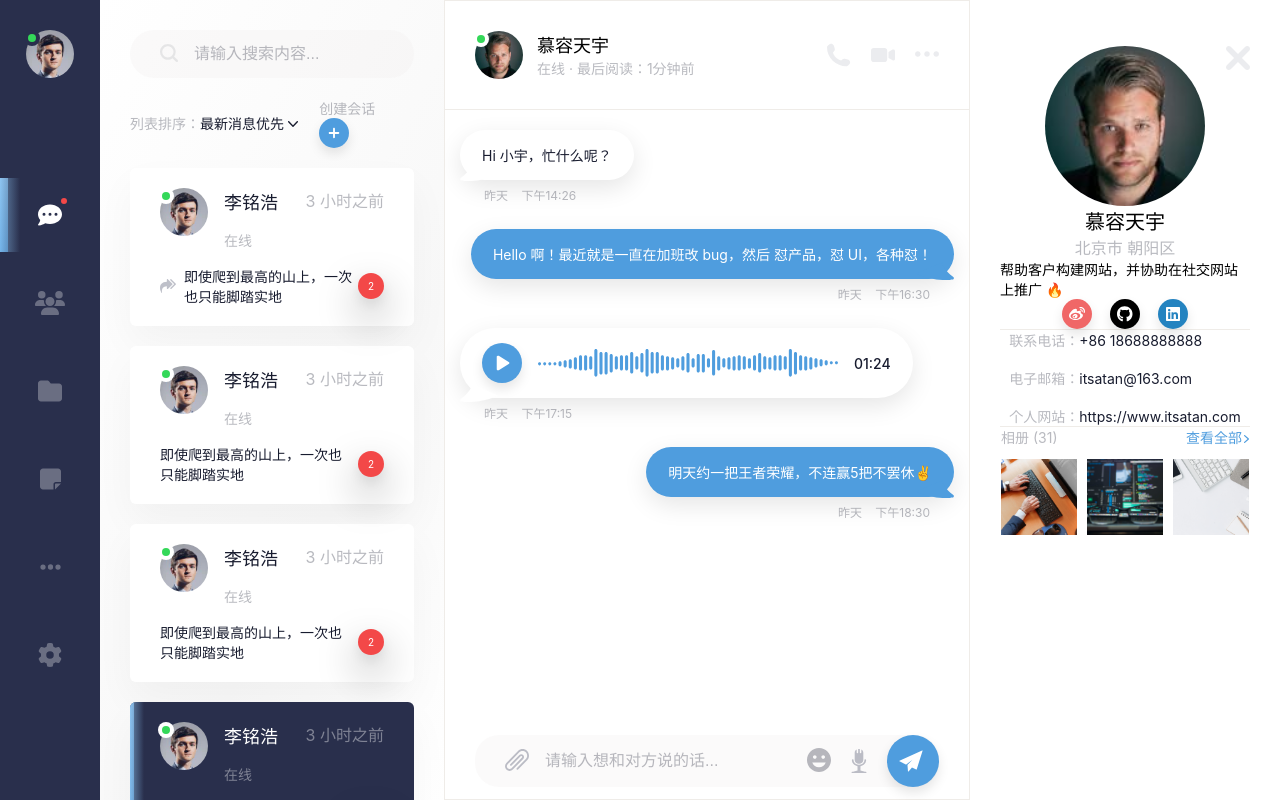
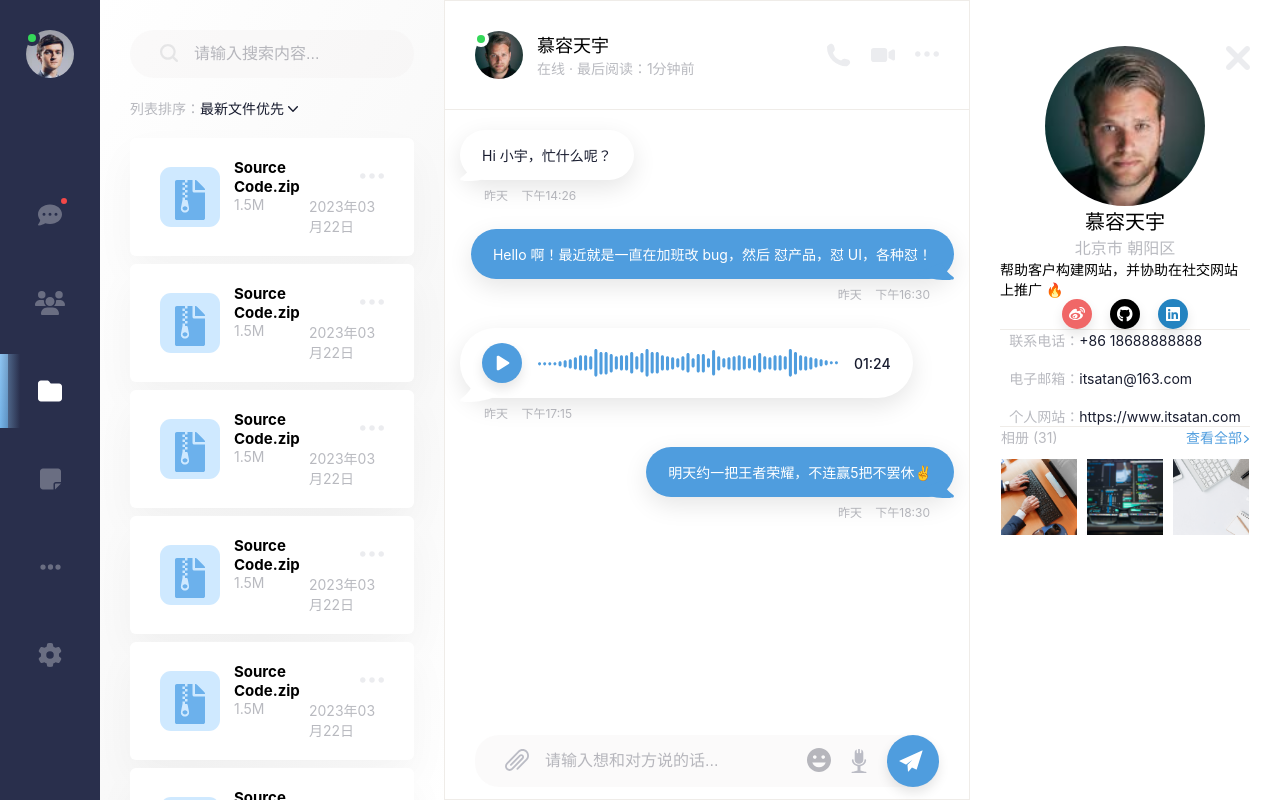
Before and after one commit to itsatan/im-ui, a React (Create React App) app: page /files in a window 1280 px wide. Built offline with nearby package versions, Linux system fonts and the light colour scheme.

Commit message:
NavBar Route

```diff
--- a/package.json
+++ b/package.json
@@ -14,6 +14,7 @@
         "add": "^2.0.6",
         "react": "^18.2.0",
         "react-dom": "^18.2.0",
+        "react-router-dom": "^6.9.0",
         "react-scripts": "5.0.1",
         "styled-components": "^5.3.8",
         "web-vitals": "^2.1.0",
--- a/src/App.js
+++ b/src/App.js
@@ -1,12 +1,15 @@
 import { ThemeProvider } from 'styled-components'
 import theme from './theme'
 import ChatApp from 'components/ChatApp'
+import { BrowserRouter as Router } from 'react-router-dom'
 
 function App () {
     return (
-        <ThemeProvider theme={theme}>
-            <ChatApp />
-        </ThemeProvider>
+        <Router>
+            <ThemeProvider theme={theme}>
+                <ChatApp />
+            </ThemeProvider>
+        </Router>
     )
 }
 
--- a/src/components/ChatApp/index.js
+++ b/src/components/ChatApp/index.js
@@ -1,8 +1,13 @@
+import ContactList from 'components/ContactList'
 import Conversation from 'components/Conversation'
+import EditProfile from 'components/EditProfile'
+import FileList from 'components/FileList'
 import MessageList from 'components/MessageList'
 import NavBar from 'components/NavBar'
+import NoteList from 'components/NoteList'
 import Profile from 'components/Profile'
 import React from 'react'
+import { Route, Routes } from 'react-router-dom'
 import StyledChatApp, { Content, Drawer, Nav, Sidebar } from './style'
 
 function ChatApp ({ ...rest }) {
@@ -12,7 +17,13 @@ function ChatApp ({ ...rest }) {
                 <NavBar />
             </Nav>
             <Sidebar>
-                <MessageList />
+                <Routes>
+                    <Route exact path='/' element={<MessageList />} />
+                    <Route exact path='/contacts' element={<ContactList />} />
+                    <Route exact path='/files' element={<FileList />} />
+                    <Route exact path='/notes' element={<NoteList />} />
+                    <Route path='/settings' element={<EditProfile />} />
+                </Routes>
             </Sidebar>
             <Content>
                 <Conversation />
--- a/src/components/NavBar/index.js
+++ b/src/components/NavBar/index.js
@@ -5,31 +5,38 @@ import Avatar from 'components/Avatar'
 import profileImage from 'assets/images/face-male-1.jpg'
 import { faCog, faCommentDots, faEllipsisH, faFolder, faStickyNote, faUsers } from '@fortawesome/free-solid-svg-icons'
 import "styled-components/macro"
+import { Link, matchPath, useLocation } from 'react-router-dom'
 
 function NavBar ({ ...rest }) {
     return (
         <StyledNavBar {...rest}>
             <Avatar src={profileImage} status="online" />
             <MenuItems>
-                <MenuItem showBadge active icon={faCommentDots} />
-                <MenuItem icon={faUsers} />
-                <MenuItem icon={faFolder} />
-                <MenuItem icon={faStickyNote} />
+                <MenuItem to='/' showBadge icon={faCommentDots} />
+                <MenuItem to='/contacts' icon={faUsers} />
+                <MenuItem to='files' icon={faFolder} />
+                <MenuItem to='/notes' icon={faStickyNote} />
                 <MenuItem icon={faEllipsisH} />
-                <MenuItem icon={faCog} css={`align-self:end;`} />
+                <MenuItem to='/settings' icon={faCog} css={`align-self:end;`} />
             </MenuItems>
         </StyledNavBar>
     )
 }
 
-function MenuItem ({ icon, active, showBadge, ...rest }) {
+function MenuItem ({ to = '#', icon, showBadge, ...rest }) {
+    const loc = useLocation()
+    const active = !!matchPath({
+        path: to,
+        end:true,
+    }, loc.pathname)
+    console.log(active,'active');
     return (
         <StyleMenuItem active={active} {...rest}>
-            <a href="https://www.baidu.com">
+            <Link to={to}>
                 <Badge show={showBadge}>
                     <MenuIcon active={active} icon={icon} />
                 </Badge>
-            </a>
+            </Link>
         </StyleMenuItem>
     )
 }
--- a/src/components/NavBar/style.js
+++ b/src/components/NavBar/style.js
@@ -12,6 +12,19 @@ const StyleMenuItem = styled.div`
         align-items: center;
         ${activeBar()}
         ${({ active }) => active ? "" : `&::before,&::after { height: 0}`}
+
+        &:hover {
+            /* 指示条动画 */
+            ::before,
+            ::after {
+                height:100%;
+            }
+            /* 图标动画 */
+            svg {
+                transform:scale(1.2);
+                opacity:1;
+            }
+        }
     }
 `
 
@@ -19,6 +32,9 @@ const MenuIcon = styled(FontAwesomeIcon)`
     color: white;
     font-size: 24px;
     opacity: ${({ active }) => (active ? 1 : 0.3)};
+
+    transform:scale(1);
+    transition:.4s;
 `
 
 const StyledNavBar = styled.nav`
--- a/src/utils/mixins.js
+++ b/src/utils/mixins.js
@@ -16,6 +16,7 @@ export const activeBar = ({ barWidth = '8px', shadowWidth = '20px' } = {}) => cs
         position: absolute;
         height: 100%;
         left: 0;
+        transition:.4s cubic-bezier(0.16, 1, 0.3, 1);
     }
 
     &::before {
```
Also changed, not shown: 1 other file (tests, documents, lock files or other folders).
